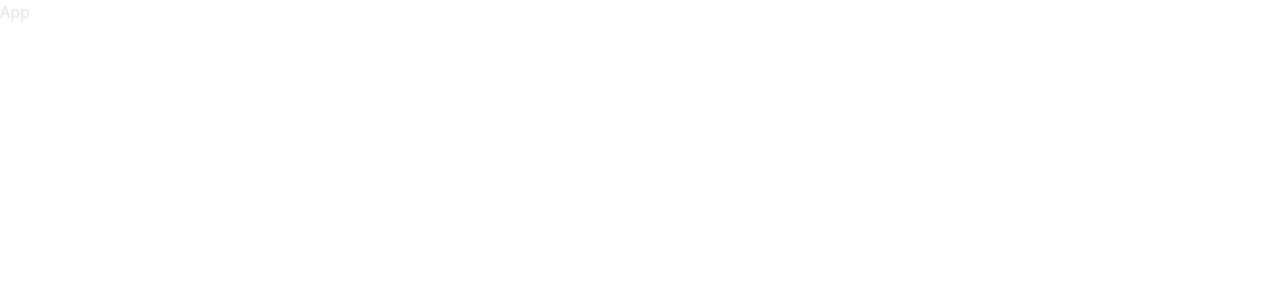
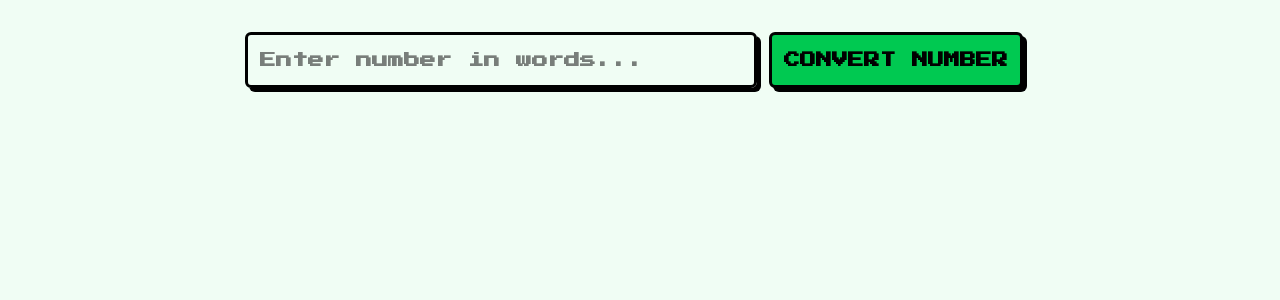
Before and after one commit to gaurav1-9/wordToNumber, a React (Vite) app in the folder client/: page / in a window 1280 px wide. Shown: the top 300 px of the page. Built offline with nearby package versions, Linux system fonts and the light colour scheme.

Commit message:
button click function added

```diff
--- a/client/src/App.jsx
+++ b/client/src/App.jsx
@@ -1,8 +1,22 @@
 import React from 'react'
+import Buttons from './components/Buttons'
 
 const App = () => {
+  function convertToNum(){
+    console.log("button clicked")
+  }
+
   return (
-    <div className='text-zinc-200'>App</div>
+    <div className='w-full h-screen bg-green-50 flex justify-center'>
+
+      <input
+        type="text"
+        placeholder="Enter number in words..."
+        className="w-lg p-3 h-14 my-8 border-3 rounded-md border-black text-black font-bold outline-none focus:outline-none hover:scale-[1.01] focus:scale-[1.01]"
+      />
+      <Buttons bgColor='bg-green-500' btnText='convert number' buttonCallback={convertToNum} />
+
+    </div>
   )
 }
 
--- /dev/null
+++ b/client/src/components/Buttons.jsx
@@ -0,0 +1,18 @@
+import React from 'react'
+
+const Buttons = ({ bgColor, btnText, buttonCallback }) => {
+    function buttonClick(){
+        buttonCallback();
+    }
+
+    return (
+        <button
+            className={`p-3 h-14 mx-3 my-8 border-3 rounded-md ${bgColor} border-black text-black font-bold outline-none focus:outline-none hover:scale-[1.01]`}
+            onClick={buttonClick}
+        >
+            {btnText.toUpperCase()}
+        </button>
+    )
+}
+
+export default Buttons
--- a/client/src/index.css
+++ b/client/src/index.css
@@ -1 +1,10 @@
+@import url('https://fonts.googleapis.com/css2?family=Press+Start+2P&display=swap');
 @import "tailwindcss";
+
+*{
+    font-family: "Press Start 2P", system-ui;
+    box-shadow: 4px 4px 0 black;
+    transition: 0.13;
+    transition-timing-function: ease-in;
+    cursor: pointer;
+}
```
